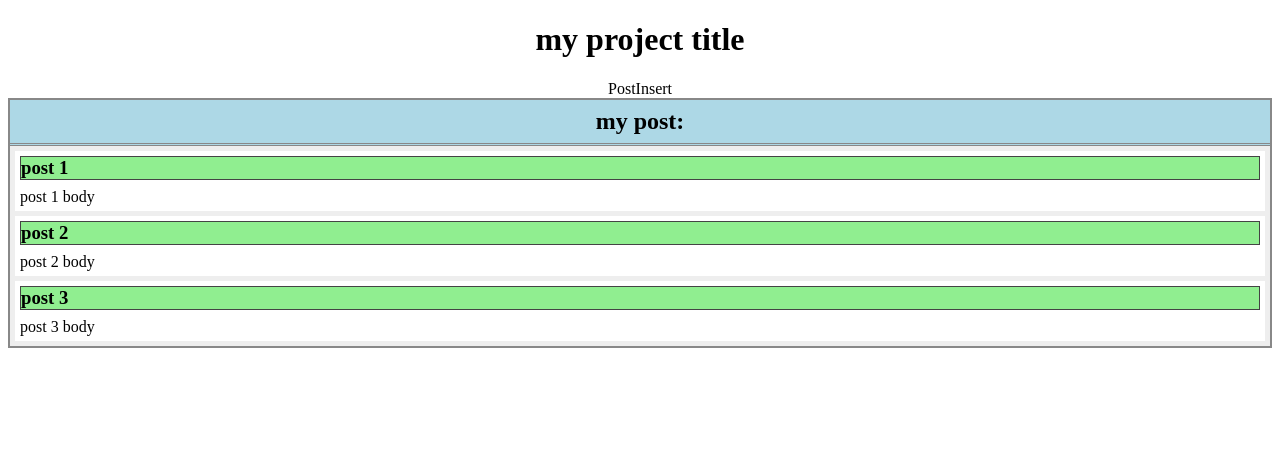
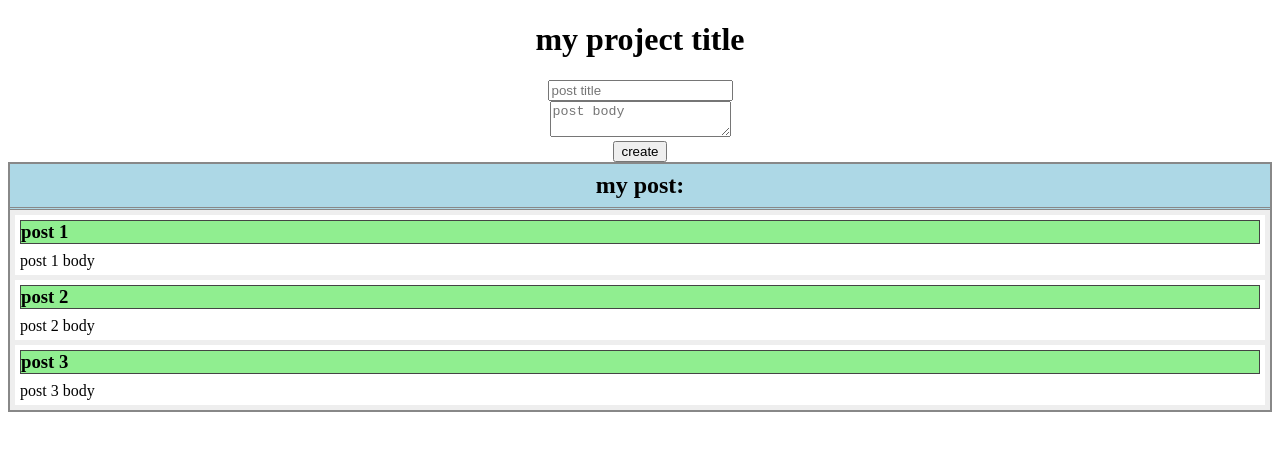
Before and after one commit to Masoume-vesali1993/practice-react, a React (Create React App) app: page / in a window 1280 px wide. Shown: the top 450 px of the page. Built offline with nearby package versions, Linux system fonts and the light colour scheme.

Commit message:
Add
form in component

```diff
--- a/src/Components/PostInsert.js
+++ b/src/Components/PostInsert.js
@@ -1,10 +1,23 @@
 import React, {Component} from 'react';
+
 
 class PostInsert extends Component{
     render (){
         return (
             <div className="post-insert">
-                PostInsert
+                <form>
+                    <div>
+                        <input placeholder="post title" />
+                    </div>
+
+
+                    <div>
+                        <textarea placeholder="post body"></textarea>
+                    </div>
+
+                    <button type="submit">create</button>
+
+                </form>
             </div>
         )
     }
```
